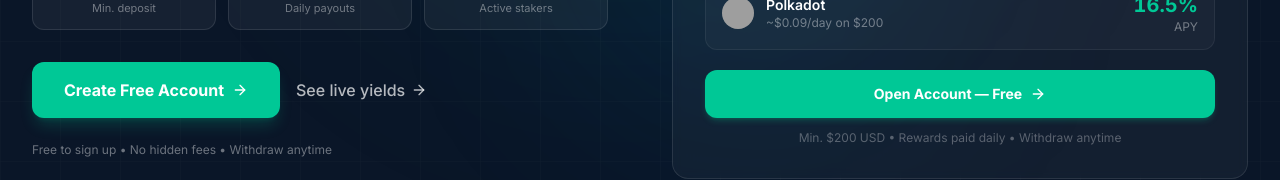
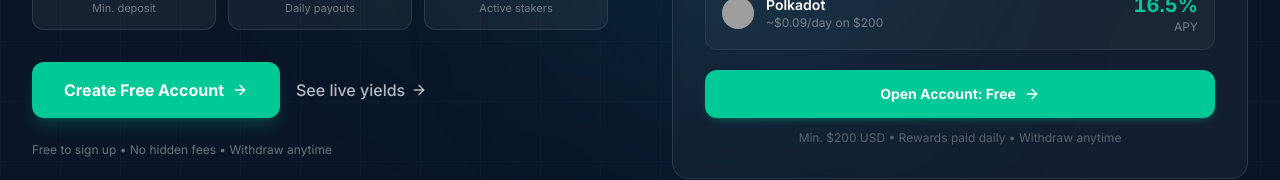
Before and after one commit to MdRahad1002/staking-platform, a Next.js app: page /canada in a window 1280 px wide. Shown: the part 559-739 px from the top of the page. Built offline with nearby package versions, Linux system fonts and the light colour scheme; grey boxes are pictures that could not be loaded.

Commit message:
fix: remove em dash from hero CTA button

```diff
--- a/app/canada/components/Hero.tsx
+++ b/app/canada/components/Hero.tsx
@@ -183,7 +183,7 @@ export function Hero() {
                 href={CTA_HREF}
                 className="mt-5 w-full inline-flex items-center justify-center gap-2 rounded-xl bg-[#00C896] hover:bg-[#00b386] text-white font-bold text-sm py-3.5 transition-all duration-200 hover:shadow-lg hover:shadow-[#00C896]/25 shadow-md shadow-[#00C896]/20"
               >
-                Open Account — Free
+                Open Account: Free
                 <ArrowRight className="h-4 w-4" aria-hidden="true" />
               </Link>
               <p className="mt-3 text-center text-white/30 text-xs">
```
